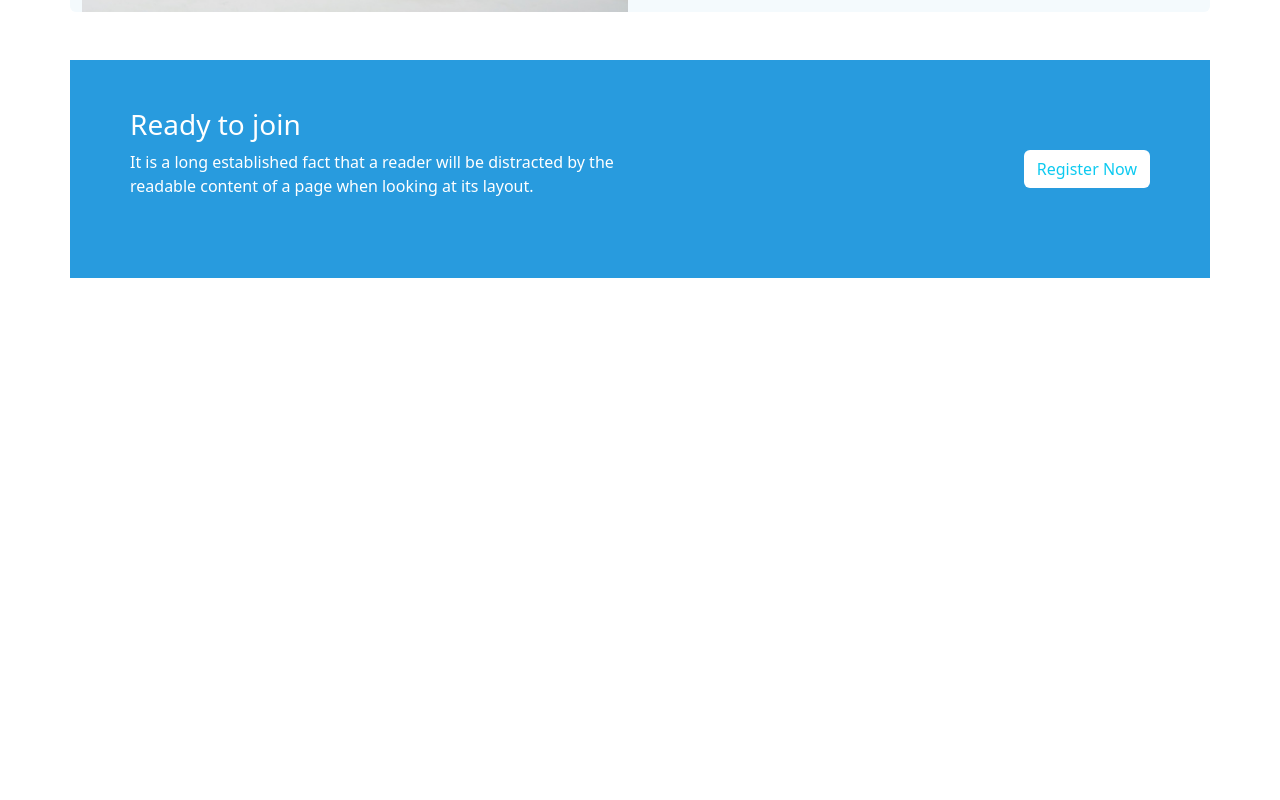
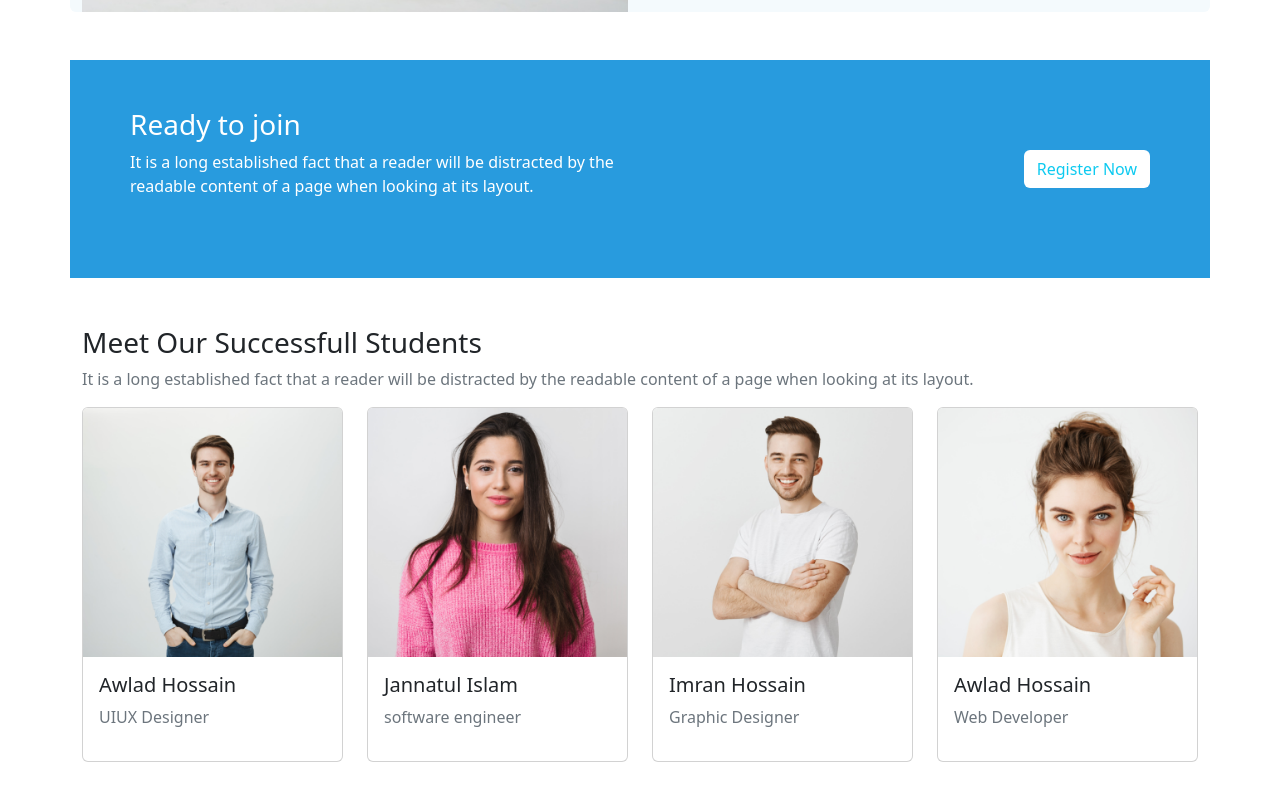
Before and after one commit to masum-71/tech-edu, a plain HTML site: page index.html in a window 1280 px wide. Shown: the part 2234-3034 px from the top of the page. Before the commit the page ends 2560 px from the top, so only its background shows below. Drawn offline with nearby package versions, Linux system fonts and the light colour scheme.

Commit message:
successfull student done

```diff
--- a/index.html
+++ b/index.html
@@ -344,9 +344,10 @@
             the readable content of a page when looking at its layout.
           </p>
         </div>
-     <div class="col-lg-6 d-flex align-items-center
-      justify-content-center justify-content-lg-end">
-        <div >
+        <div
+          class="col-lg-6 d-flex align-items-center justify-content-center justify-content-lg-end"
+        >
+          <div>
             <!-- Button trigger modal -->
             <button
               type="button"
@@ -354,7 +355,7 @@
               data-bs-toggle="modal"
               data-bs-target="#exampleModal"
             >
-            Register Now
+              Register Now
             </button>
 
             <!-- Modal -->
@@ -379,10 +380,23 @@
                     ></button>
                   </div>
                   <div class="modal-body">
-                      <form action="#">
-                          <input class="mb-2 p-1" type="text" name="name" id="name" placeholder="Enter your full name"> <br>
-                          <input class="p-1" type="email" name="email" id="email" placeholder="Enter your Email">
-                      </form>
+                    <form action="#">
+                      <input
+                        class="mb-2 p-1"
+                        type="text"
+                        name="name"
+                        id="name"
+                        placeholder="Enter your full name"
+                      />
+                      <br />
+                      <input
+                        class="p-1"
+                        type="email"
+                        name="email"
+                        id="email"
+                        placeholder="Enter your Email"
+                      />
+                    </form>
                   </div>
                   <div class="modal-footer">
                     <button
@@ -400,9 +414,91 @@
               </div>
             </div>
           </div>
-     </div>
+        </div>
       </section>
       <!-- Registation end here -->
+
+      <!-- Successfull Students section start here -->
+      <section class="my-5">
+        <h3>Meet Our Successfull Students</h3>
+        <p class="text-secondary">
+          It is a long established fact that a reader will be distracted by the
+          readable content of a page when looking at its layout.
+        </p>
+        <div>
+          <div class="row mb-5 g-4">
+            <div class="col-md-6 col-lg-3">
+              <div class="card">
+                <div class="card-body p-0">
+                  <div>
+                    <img
+                      class="w-100"
+                      src="./images/student/student-1.png"
+                      alt=""
+                    />
+                  </div>
+                  <div class="p-3">
+                    <h5>Awlad Hossain</h5>
+                    <p class="text-secondary">UIUX Designer</p>
+                  </div>
+                </div>
+              </div>
+            </div>
+            <div class="col-md-6 col-lg-3">
+              <div class="card">
+                <div class="card-body p-0">
+                  <div>
+                    <img
+                      class="w-100"
+                      src="./images/student/student-2.png"
+                      alt=""
+                    />
+                  </div>
+                  <div class="p-3">
+                    <h5>Jannatul Islam</h5>
+                    <p class="text-secondary">software engineer</p>
+                  </div>
+                </div>
+              </div>
+            </div>
+            <div class="col-md-6 col-lg-3">
+              <div class="card">
+                <div class="card-body p-0">
+                  <div>
+                    <img
+                      class="w-100"
+                      src="./images/student/student-3.png"
+                      alt=""
+                    />
+                  </div>
+                  <div class="p-3">
+                    <h5>Imran Hossain</h5>
+                    <p class="text-secondary">Graphic Designer</p>
+                  </div>
+                </div>
+              </div>
+            </div>
+            <div class="col-md-6 col-lg-3">
+              <div class="card">
+                <div class="card-body p-0">
+                  <div>
+                    <img
+                      class="w-100"
+                      src="./images/student/student-4.png"
+                      alt=""
+                    />
+                  </div>
+                  <div class="p-3">
+                    <h5>Awlad Hossain</h5>
+                    <p class="text-secondary">Web Developer</p>
+                  </div>
+                </div>
+              </div>
+            </div>
+          </div>
+        </div>
+      </section>
+      <!-- Successfull Students section end here -->
     </main>
     <script
       src="https://cdn.jsdelivr.net/npm/bootstrap@5.2.0/dist/js/bootstrap.bundle.min.js"
```
